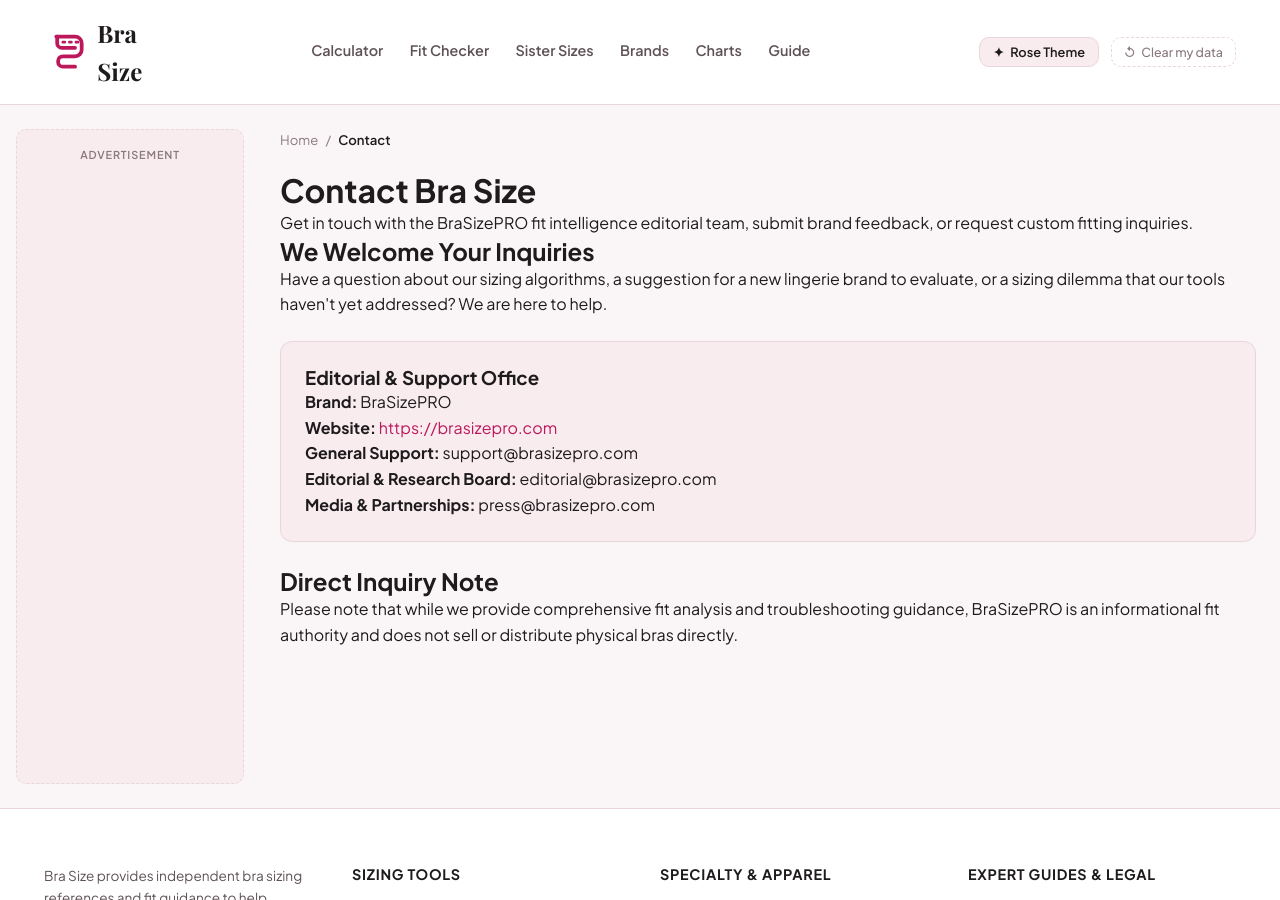
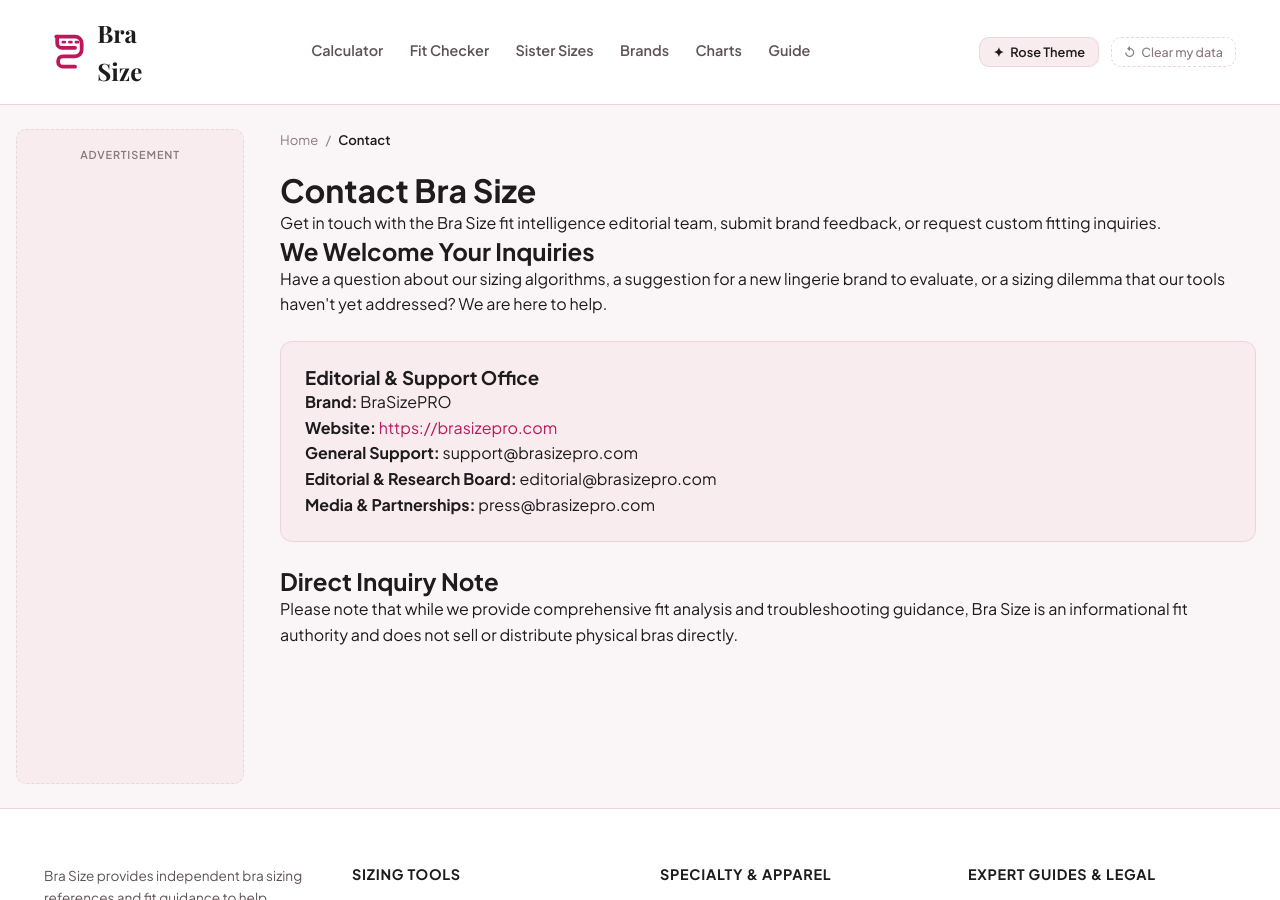
Before and after one commit to sharpedge74-cmyk/Bra-Size-Pro, a Jekyll site: the page built from _pages/contact.html, in a window 1280 px wide and 900 px high. Built offline with Jekyll 4.4.1, drawn with Linux system fonts in a browser that asks for light colours; some web fonts are replaced.

Commit message:
Replace BraSizePRO text with Bra Size

```diff
--- a/_pages/contact.html
+++ b/_pages/contact.html
@@ -1,7 +1,7 @@
 ---
 layout: page
 title: "Contact Bra Size"
-description: "Get in touch with the BraSizePRO fit intelligence editorial team, submit brand feedback, or request custom fitting inquiries."
+description: "Get in touch with the Bra Size fit intelligence editorial team, submit brand feedback, or request custom fitting inquiries."
 permalink: /contact
 breadcrumb_label: "Contact"
 ---
@@ -22,5 +22,5 @@
 
 <h2>Direct Inquiry Note</h2>
 <p>
-  Please note that while we provide comprehensive fit analysis and troubleshooting guidance, BraSizePRO is an informational fit authority and does not sell or distribute physical bras directly.
+  Please note that while we provide comprehensive fit analysis and troubleshooting guidance, Bra Size is an informational fit authority and does not sell or distribute physical bras directly.
 </p>
```
